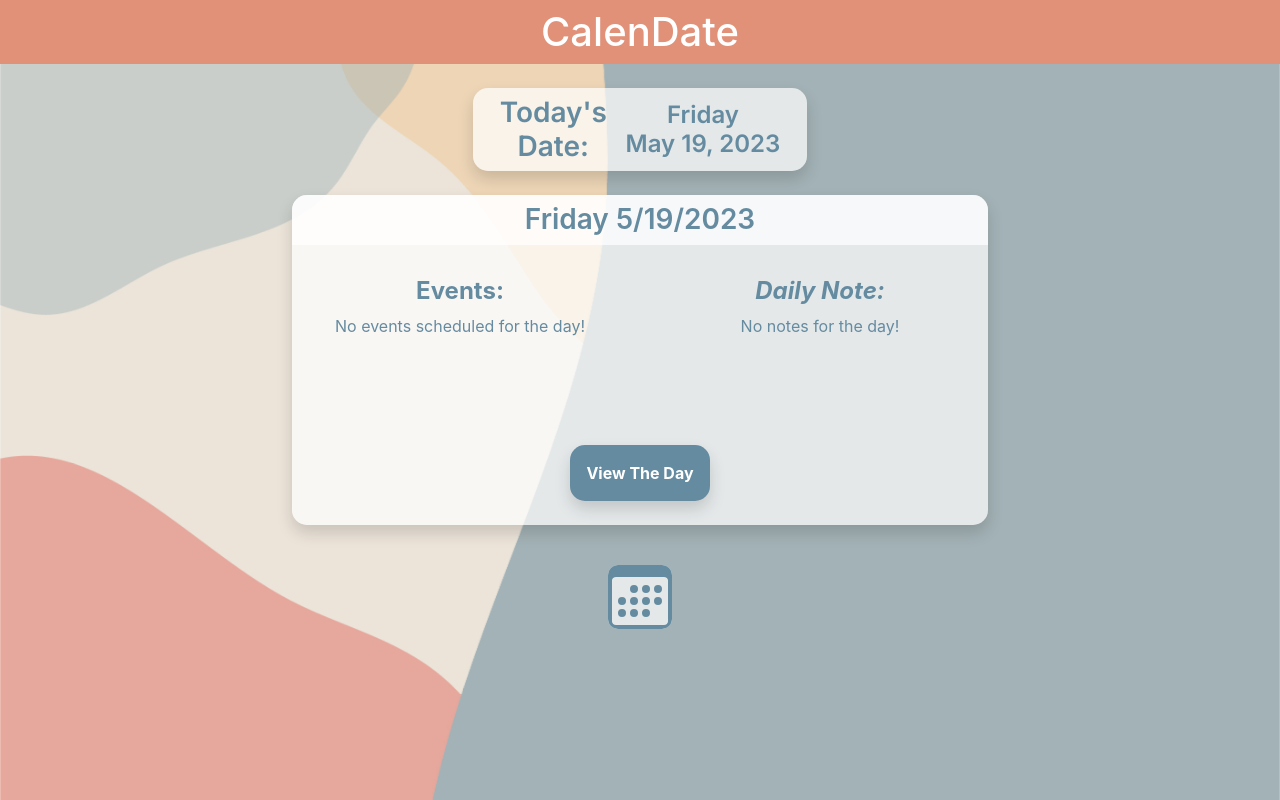
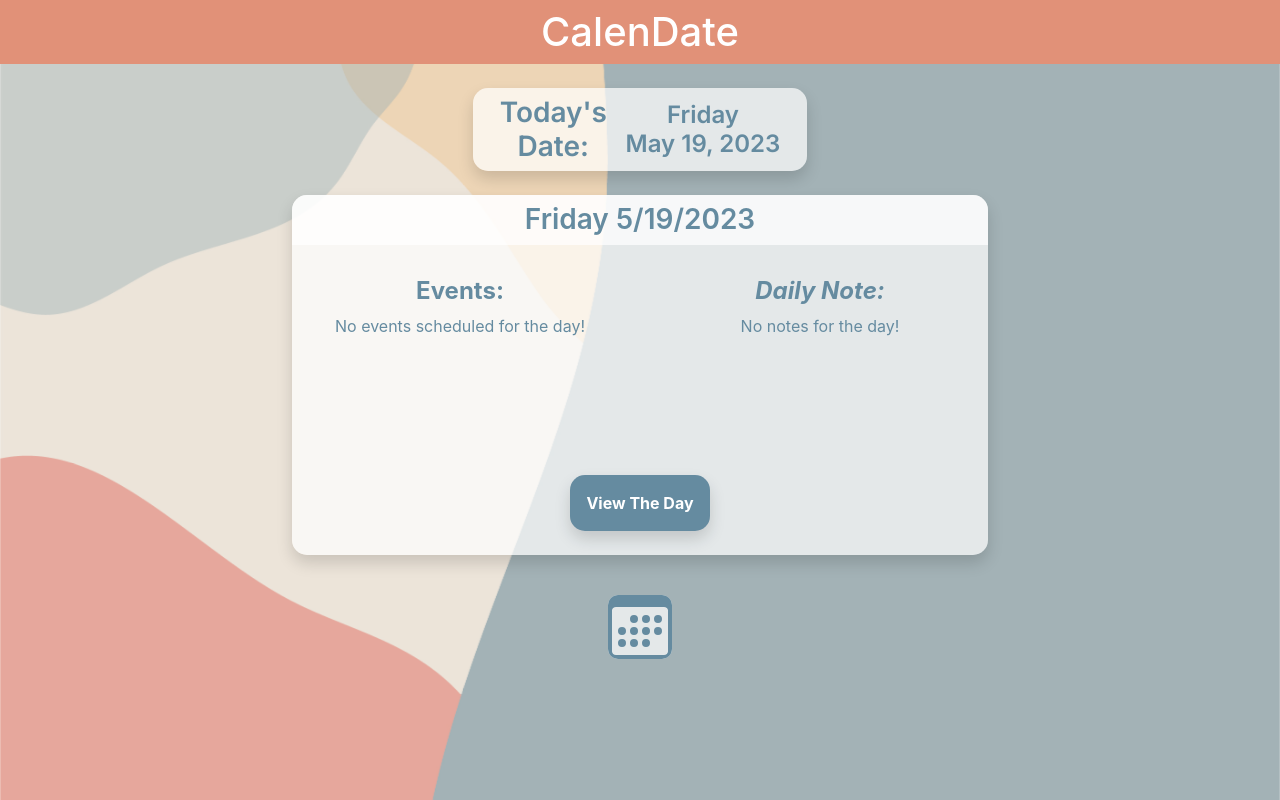
Before and after one commit to jonahp001/calendate-project, a React (Create React App) app in the folder client/: page / in a window 1280 px wide. Built offline with nearby package versions, Linux system fonts and the light colour scheme; no server answers.

Commit message:
css adjustments to homepage

```diff
--- a/client/src/Components/HomeComponent.css
+++ b/client/src/Components/HomeComponent.css
@@ -33,3 +33,7 @@ h3 {
 #view-the-day-button:active {
   background-color: rgb(101, 139, 160);
 }
+
+.homepage-events-notes {
+  min-height: 280px;
+}
--- a/client/src/Components/HomeComponent.js
+++ b/client/src/Components/HomeComponent.js
@@ -80,7 +80,7 @@ export default function HomeComponent() {
   return (
     <div className='container'>
       <div className='day-content shadow text-center mx-2 mx-sm-4 my-4 px-0'>
-        <div className='justify-content-center'>
+        <div className='justify-content-center homepage-events-notes'>
           <h3 className='py-2'>{dayOfTheWeek} {`${numericalMonth}/${day}/${year}`}</h3>
           <div className='row'>
             <div className='col-sm text-height my-4 px-0 mx-2'>
```
